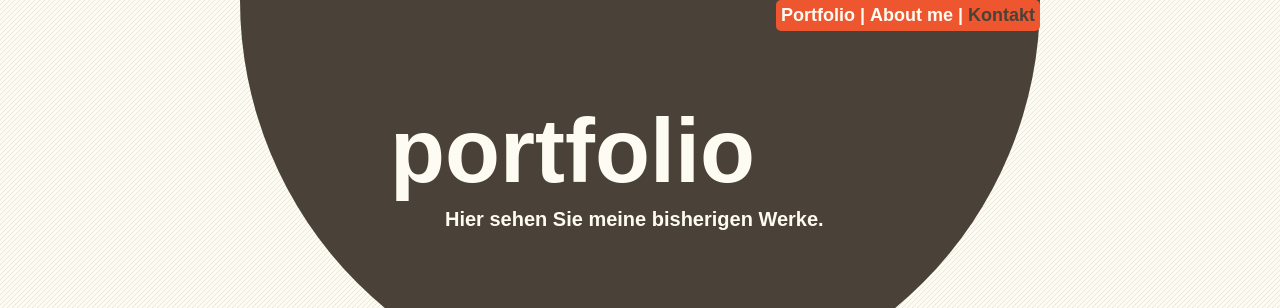
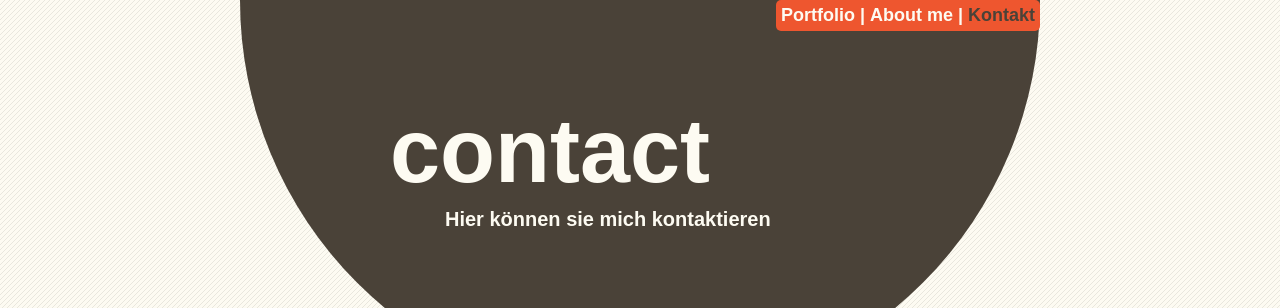
Before and after one commit to FlexiLue/GIS_SoSe_2020, a plain HTML site: page Aufgabe3/kontakt.htm in a window 1280 px wide. Shown: the top 308 px of the page. Drawn offline with Linux system fonts and the light colour scheme.

Commit message:
Kontakt header fix

```diff
--- a/Aufgabe3/kontakt.htm
+++ b/Aufgabe3/kontakt.htm
@@ -18,8 +18,8 @@
     </div>
     <!-- Header -->
     <div id="header">
-        <h1>portfolio</h1>
-        <p>Hier sehen Sie meine bisherigen Werke.</p>
+        <h1>contact</h1>
+        <p>Hier können sie mich kontaktieren</p>
         <div class="iconcontainer">
             <!-- Instagram -->
             <a href="https://www.instagram.com/_xflexi/" target="_blank">
```
